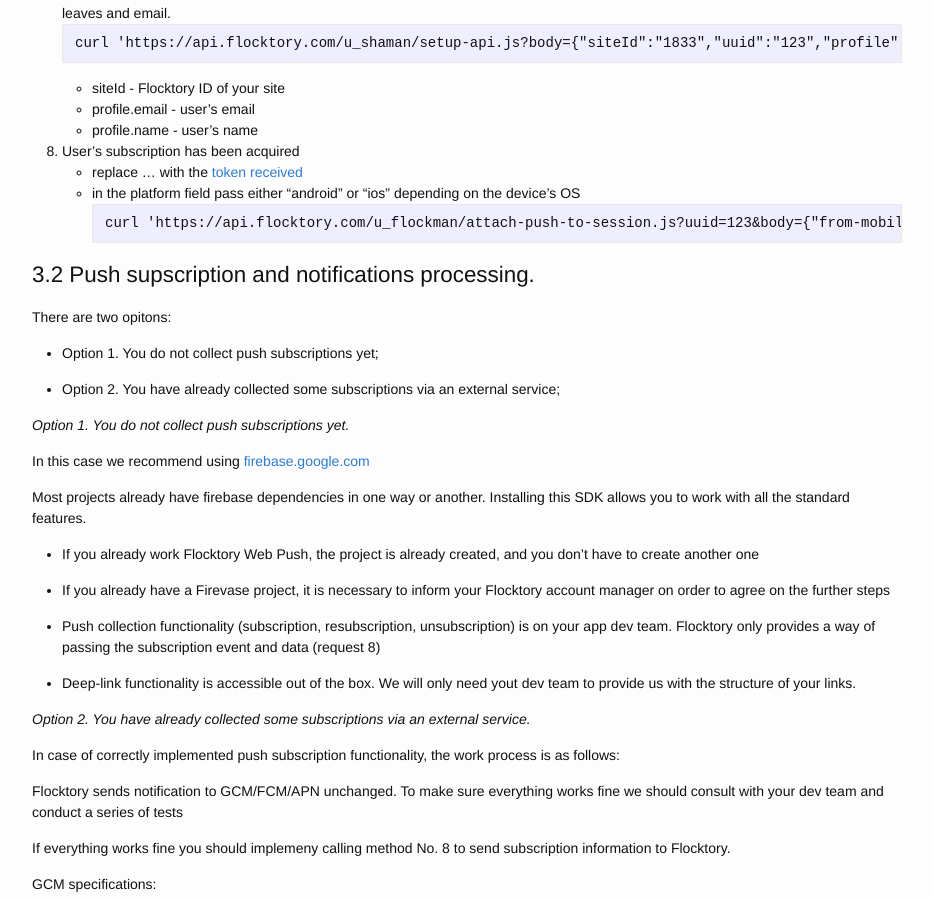
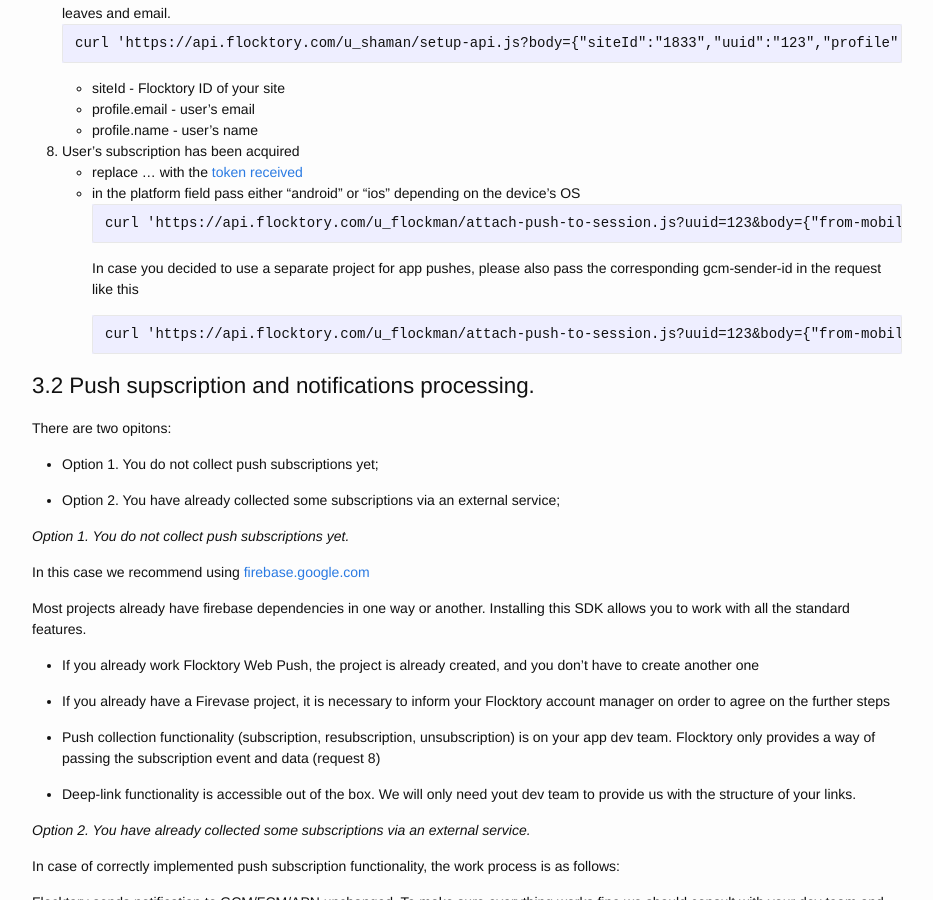
Before and after one commit to flocktory/flocktory.github.io, a Jekyll site: the page built from _docs_en/push/mobile-integration.md, in a window 1280 px wide and 900 px high, scrolled down 1898 px. Shown: the whole window, without its empty margins (283-1216 px from the left). Built offline with Jekyll 4.4.1, drawn with Linux system fonts in a browser that asks for light colours.

Commit message:
custom gcm sender id

````diff
--- a/_docs_en/push/mobile-integration.md
+++ b/_docs_en/push/mobile-integration.md
@@ -109,7 +109,10 @@ curl 'https://api.flocktory.com/u_shaman/setup-api.js?body={"siteId":"1833","uui
 ```
 curl 'https://api.flocktory.com/u_flockman/attach-push-to-session.js?uuid=123&body={"from-mobile-app":true,"platform":"android","site-id":"1833","token":"https://android.googleapis.com/gcm/send/..."}&callback=flock_jsonp' -H 'accept-encoding: gzip, deflate, sdch, br' -H 'accept-language: en-US,en;q=0.8' -H 'accept: */*'  --compressed -g
 ```
-
+In case you decided to use a separate project for app pushes, please also pass the corresponding gcm-sender-id in the request like this
+```
+curl 'https://api.flocktory.com/u_flockman/attach-push-to-session.js?uuid=123&body={"from-mobile-app":true,"platform":"android","site-id":"1833","token":"https://android.googleapis.com/gcm/send/...","provider-meta":{"gcm-sender-id":"321"}}&callback=flock_jsonp' -H 'accept-encoding: gzip, deflate, sdch, br' -H 'accept-language: en-US,en;q=0.8' -H 'accept: */*'  --compressed -g
+```
 
 ### 3.2 Push supscription and notifications processing.
 
````
Also changed, not shown: _docs_ru/push/mobile-integration.md (+4 -2 lines).
